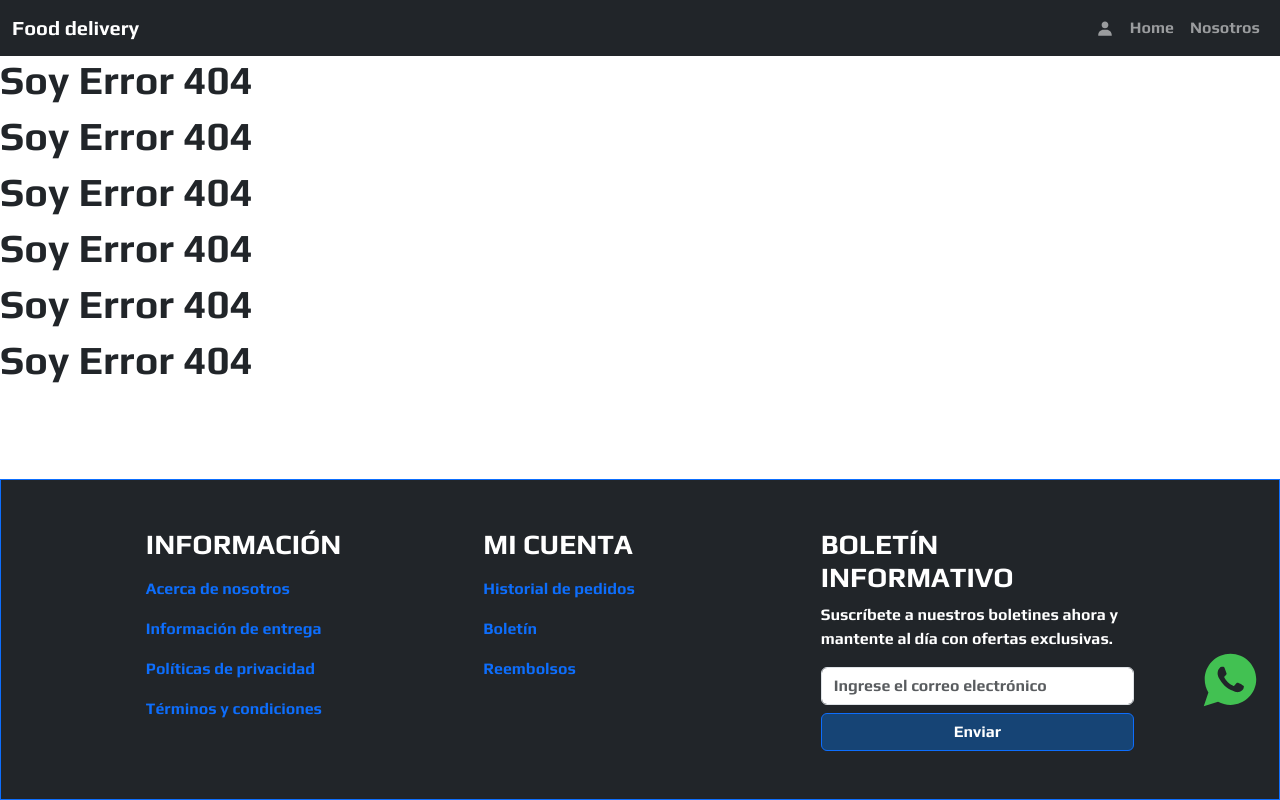
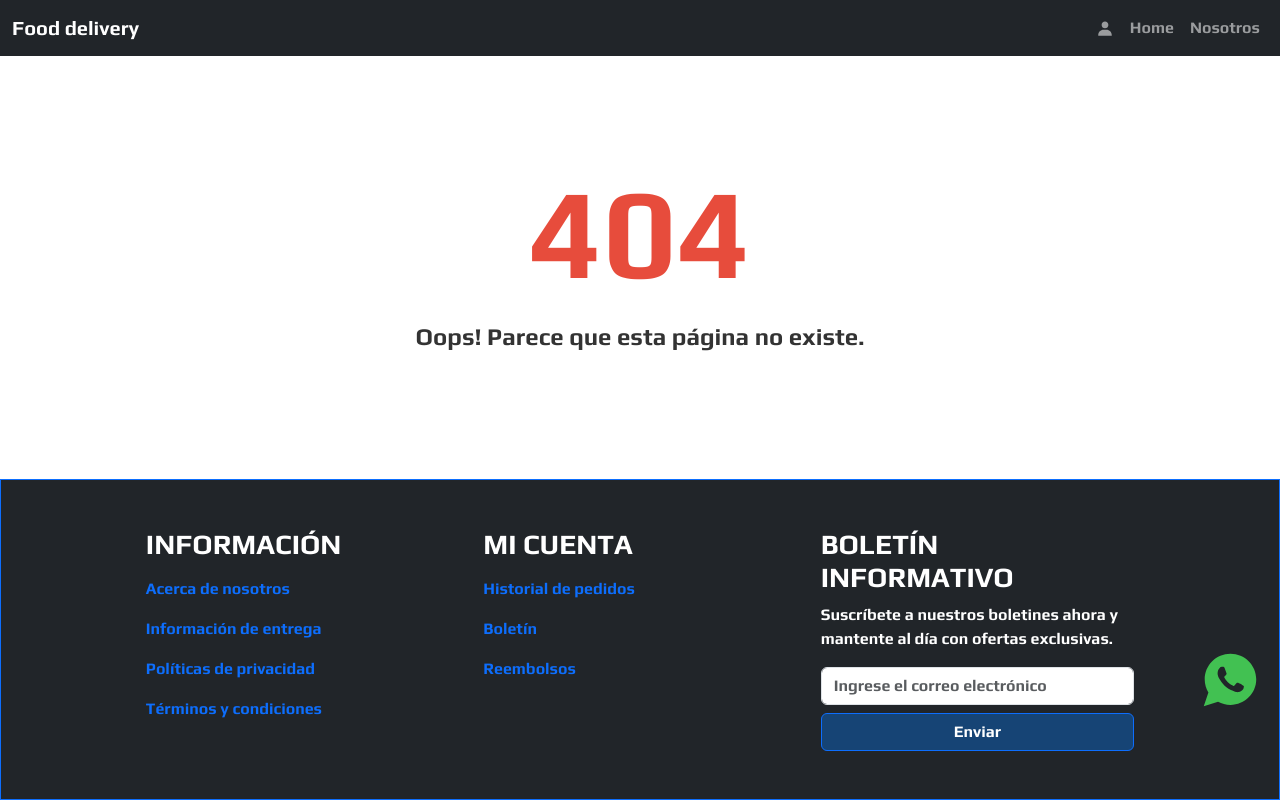
Before and after one commit to Mario-Chavez/Redux-Toolkit-RTK-Query, a React (Vite) app: page /user in a window 1280 px wide. Built offline with nearby package versions, Linux system fonts and the light colour scheme; no server answers.

Commit message:
se agrego el error 404 y se le dio estilos

```diff
--- a/src/App.css
+++ b/src/App.css
@@ -132,3 +132,45 @@ background: linear-gradient(0deg,rgba(18,18,22,1)  0%, rgb(71, 70, 83) 100%);
   width: 60%;
   margin: 0 auto;
 }
+/* 404 */
+.error-container {
+  margin-top: auto;
+  text-align: center;
+  animation: fadein 1s ease-in-out, fadedown 1s 1s ease-in-out;
+}
+
+.error-code {
+  font-size: 8rem;
+  color: #e74c3c;
+  margin: 0;
+}
+
+.error-message {
+  font-size: 1.5rem;
+  color: #333;
+  margin-top: 10px;
+}
+
+@keyframes fadein {
+  from {
+    opacity: 0;
+    transform: translateY(-100px);
+
+  }
+  to {
+    opacity: 1;
+    transform: translateY(0);
+
+  }
+}
+
+@keyframes fadedown {
+  from {
+    opacity: 1;
+    transform: translateY(0);
+  }
+  to {
+    opacity: 0;
+    transform: translateY(-300px);
+  }
+}
--- a/src/pages/Error404.jsx
+++ b/src/pages/Error404.jsx
@@ -2,14 +2,9 @@ import React from "react";
 
 const Error404 = () => {
     return (
-        <div>
-            <h1>Soy Error 404</h1>
-            <h1>Soy Error 404</h1>
-            <h1>Soy Error 404</h1>
-            <h1>Soy Error 404</h1>
-            <h1>Soy Error 404</h1>
-            <h1>Soy Error 404</h1>
-            <h1>Soy Error 404</h1>
+        <div className="error-container pt-5 ">
+            <h1 className="error-code">404</h1>
+            <p className="error-message">Oops! Parece que esta página no existe.</p>
         </div>
     );
 };
```
